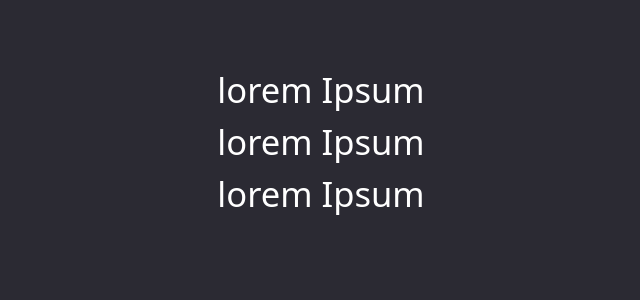
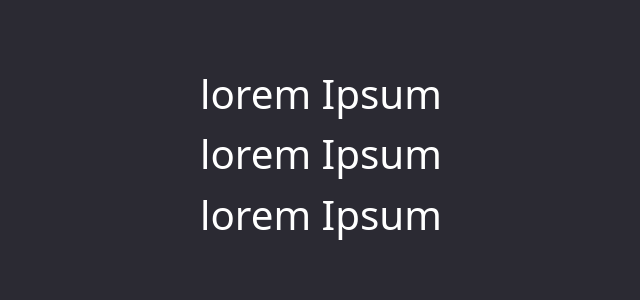
Before and after one commit to ianer-glitch/WhoAmIProject, a Vue app: page / in a window 1280 px wide. Shown: the top 300 px of the page, without its empty margins (319-959 px from the left). Built offline with nearby package versions, Linux system fonts and the light colour scheme.

Commit message:
alterações na proporção do font-size geral

```diff
--- a/src/assets/base.css
+++ b/src/assets/base.css
@@ -36,30 +36,31 @@ h2{
 h3{
   font-size: calc(var(--h3-font-size)*var(--font-proportion));
 }
+
 p{
   font-size: calc(var(--p-font-size)*var(--font-proportion));
 }
 
 @media (min-width : 300px) {
   :root{
-    --font-proportion:.6
+    --font-proportion:.8;
   }
 }
 
 @media (min-width : 600px) {
   :root{
-    --font-proportion:.8
+    --font-proportion:1;
   }
 }
 
 @media (min-width : 800px) {
   :root{
-    --font-proportion:1
+    --font-proportion:1.2;
   }
 }
 
-@media (min-width : 800px) {
+@media (min-width : 1024px) {
   :root{
-    --font-proportion:1.2
+    --font-proportion:1.4;
   }
 }
```
